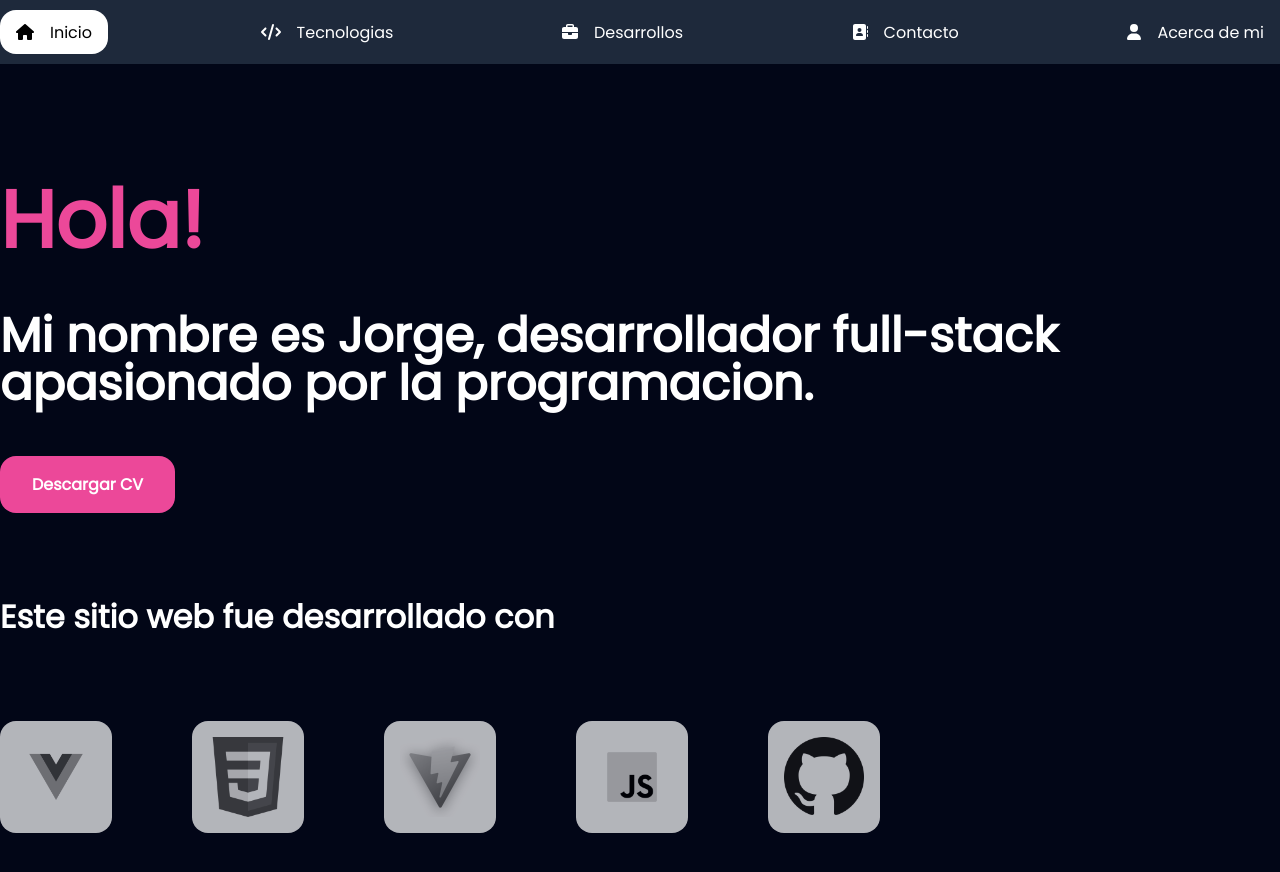
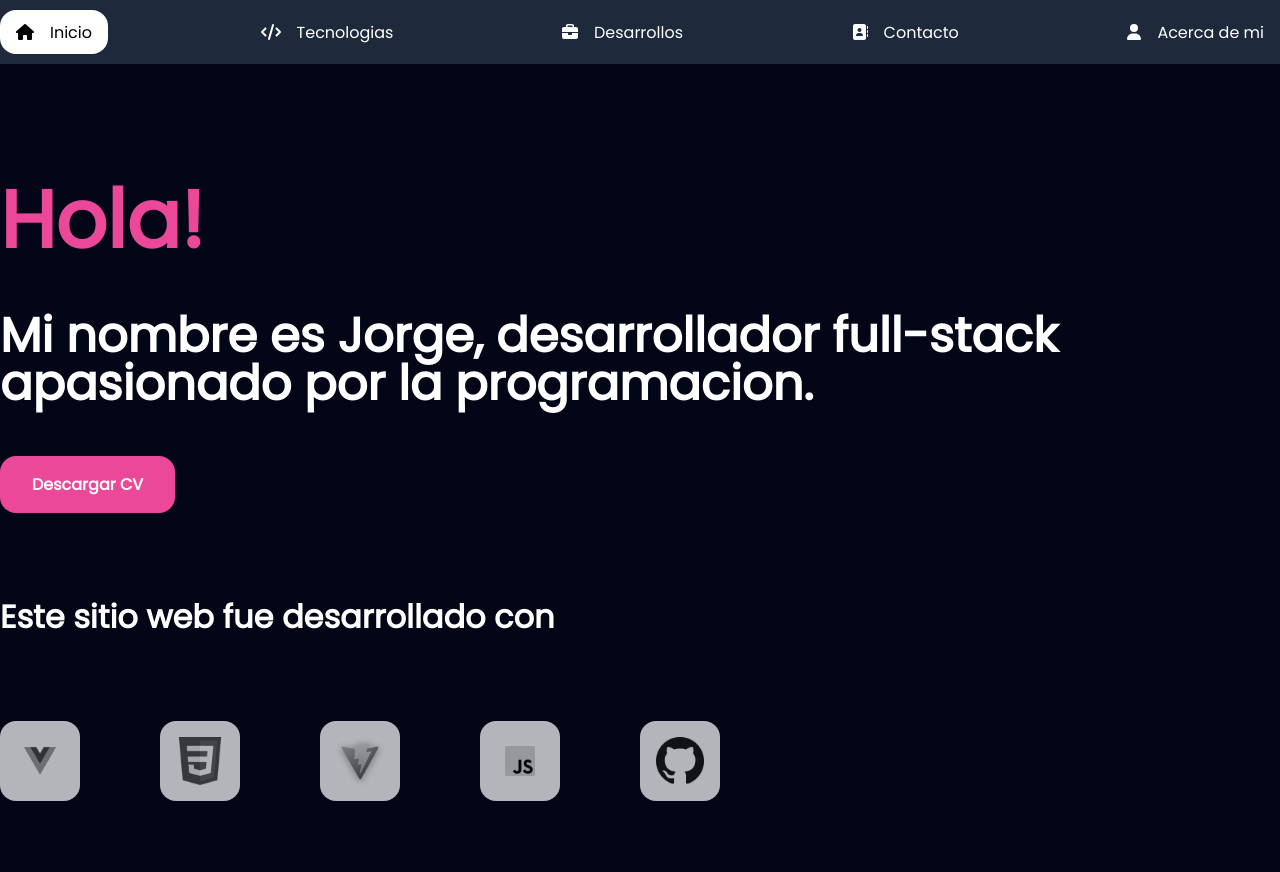
Before and after one commit to Josh0Sprime/portafolio, a Vue app: page /contacto#/inicio in a window 1280 px wide. Shown: the top 872 px of the page. Built offline with nearby package versions, Linux system fonts and the light colour scheme.

Commit message:
cambio de tamanio de iconos

```diff
--- a/src/components/Inicio.vue
+++ b/src/components/Inicio.vue
@@ -54,7 +54,7 @@
         filter: grayscale(0);
     }
     .prog__img {
-        width: 5rem;
+        width: 3rem;
     }
     .inicio__useruser-info__user-name {
         color: var(--color-highlight);
```
